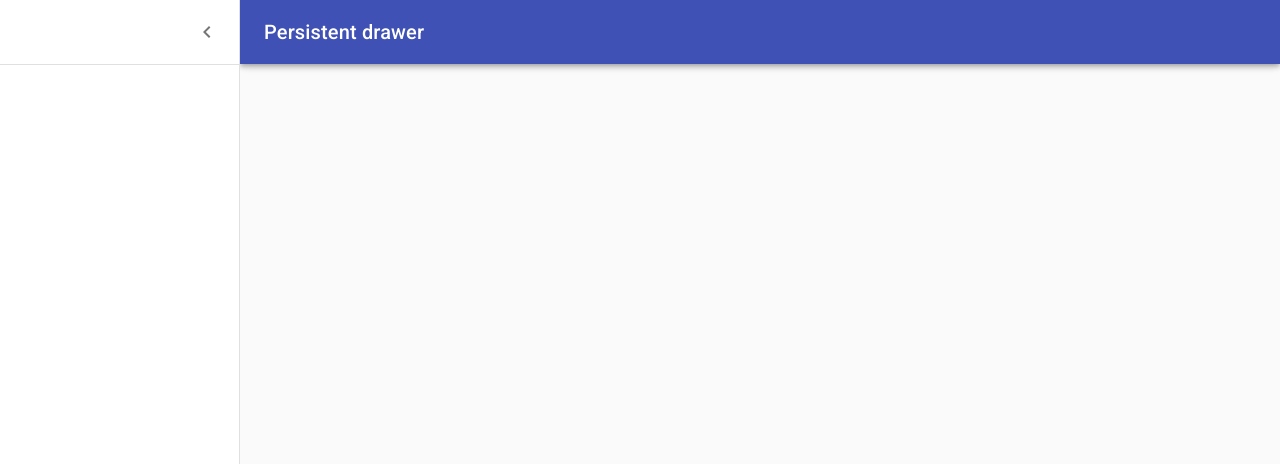
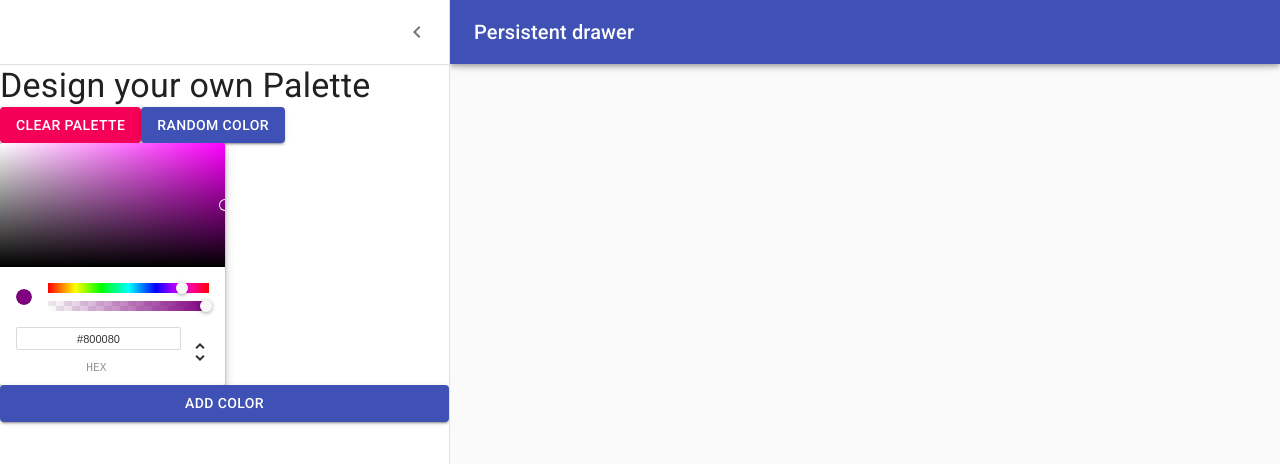
Before and after one commit to stamandf/colours-app, a React (Create React App) app: page /palette/new in a window 1280 px wide. Both pictures are taken after a click on the button "Open drawer". Shown: the top 464 px of the page. Built offline with nearby package versions, Linux system fonts and the light colour scheme.

Commit message:
Add react-color, ChromePicker and buttons to Drawer.

```diff
--- a/package.json
+++ b/package.json
@@ -9,6 +9,7 @@
     "chroma-js": "^2.0.4",
     "rc-slider": "^8.6.13",
     "react": "^16.8.6",
+    "react-color": "^2.17.3",
     "react-copy-to-clipboard": "^5.0.1",
     "react-dom": "^16.8.6",
     "react-router-dom": "^5.0.1",
--- a/src/NewPaletteForm.js
+++ b/src/NewPaletteForm.js
@@ -10,8 +10,10 @@
 import IconButton from '@material-ui/core/IconButton';
 import MenuIcon from '@material-ui/icons/Menu';
 import ChevronLeftIcon from '@material-ui/icons/ChevronLeft';
+import { ChromePicker } from 'react-color';
+import Button from '@material-ui/core/Button';
 
-const drawerWidth = 240;
+const drawerWidth = 450;
 
 const styles = theme => ({
   root: {
@@ -126,6 +128,21 @@
                 </IconButton>
               </div>
               <Divider />
+              <Typography variant="h4">Design your own Palette</Typography>
+              <div>
+                <Button variant="contained" color="secondary" className={classes.button}>
+                        Clear Palette
+                </Button>
+                <Button variant="contained" color="primary" className={classes.button}>
+                        Random Color
+                </Button>
+
+              </div>
+
+              <ChromePicker color="purple" onChangeComplete={newColor => console.log(newColor)}/>
+              <Button variant="contained" color="primary" className={classes.button}>
+                        Add Color
+              </Button>
             </Drawer>
             <main
               className={classNames(classes.content, {
```
Also changed, not shown: 1 other file (tests, documents, lock files or other folders).
